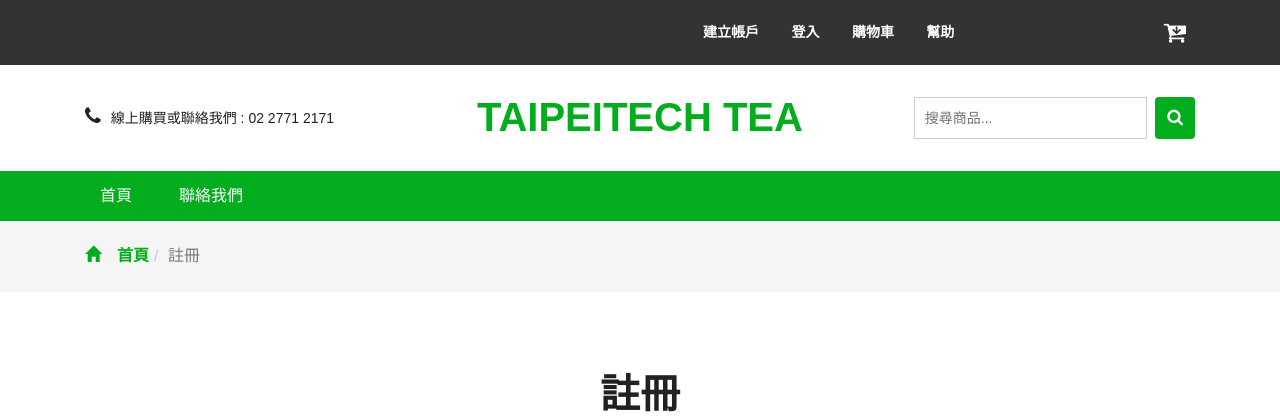
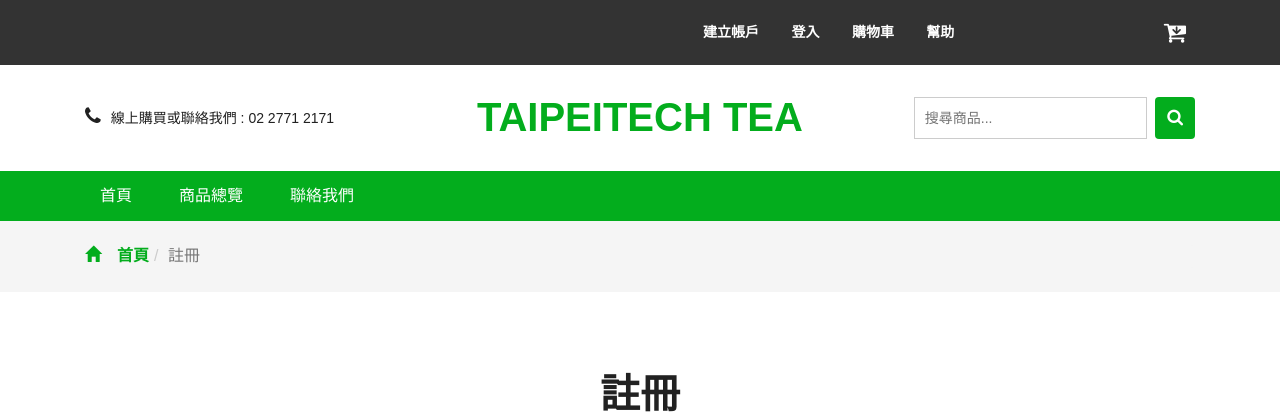
Before and after one commit to TaipeiTechTeaTransactionTeam/BackEnd, a Django app: page /regesiter/ in a window 1280 px wide. Shown: the top 416 px of the page. Run offline with Django 3.2, Linux system fonts and the light colour scheme; data that the repository does not hold is empty; some libraries are stand-ins or nearby versions.

Commit message:
add nav 商品總覽

```diff
--- a/base/templates/header-footer.html
+++ b/base/templates/header-footer.html
@@ -121,6 +121,7 @@ License URL: http://creativecommons.org/licenses/by/3.0/
         <div class="collapse navbar-collapse" id="bs-megadropdown-tabs">
           <ul class="nav navbar-nav">
             <li class="active"><a href="{% url 'storeApp:home' %}" class="act">首頁</a></li>
+            <li><a href="{% url 'storeApp:teas' %}">商品總覽</a></li>
             <!-- Mega Menu -->
             {% for type in types %}
             <li><a href="{% url 'storeApp:teas_type' type.name %}">{{ type.name }}</a></li>
@@ -229,14 +230,6 @@ License URL: http://creativecommons.org/licenses/by/3.0/
   <!-- here stars scrolling icon -->
   <script type="text/javascript">
     $(document).ready(function () {
-			/*
-				var defaults = {
-				containerID: 'toTop', // fading element id
-				containerHoverID: 'toTopHover', // fading element hover id
-				scrollSpeed: 1200,
-				easingType: 'linear'
-				};
-			*/
       $().UItoTop({ easingType: 'easeOutQuart' });
     });
   </script>
```
